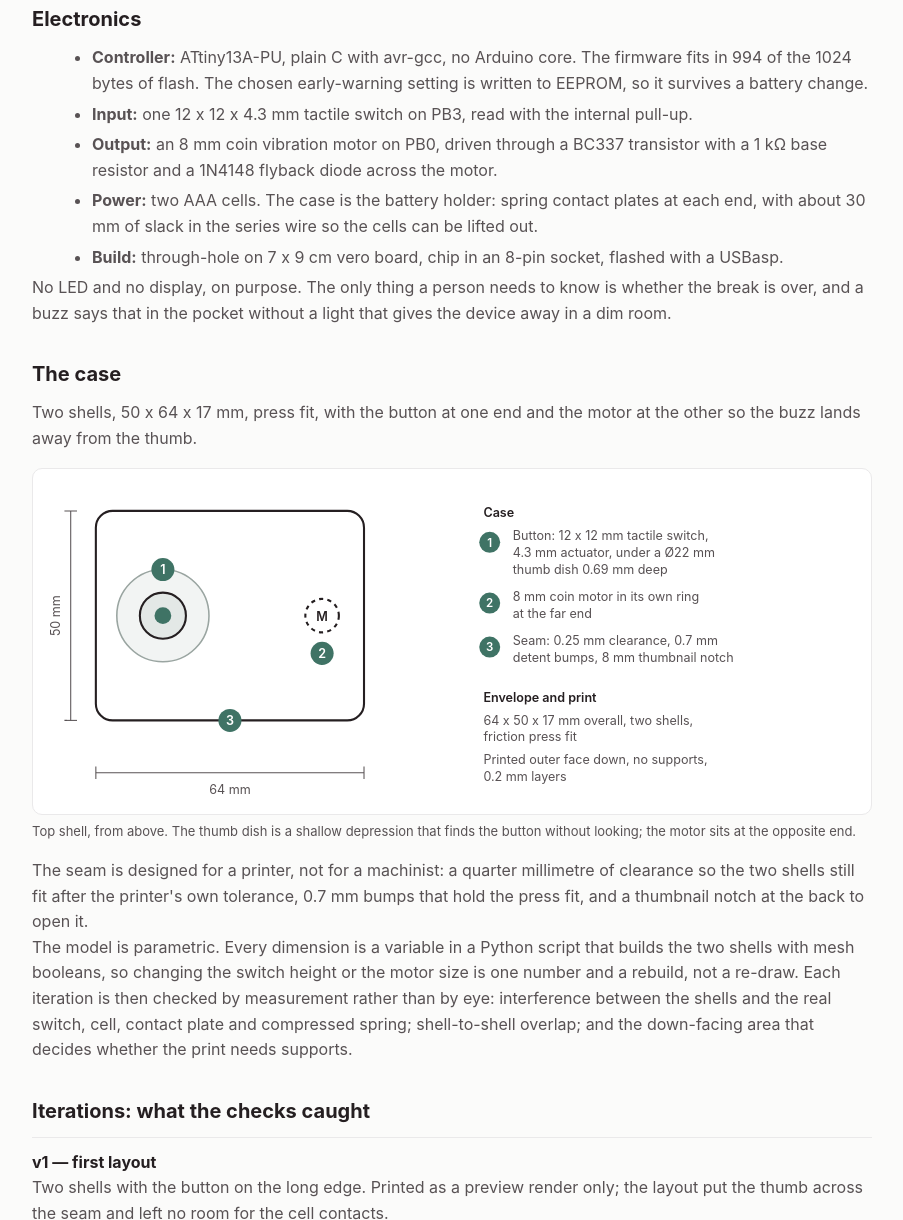
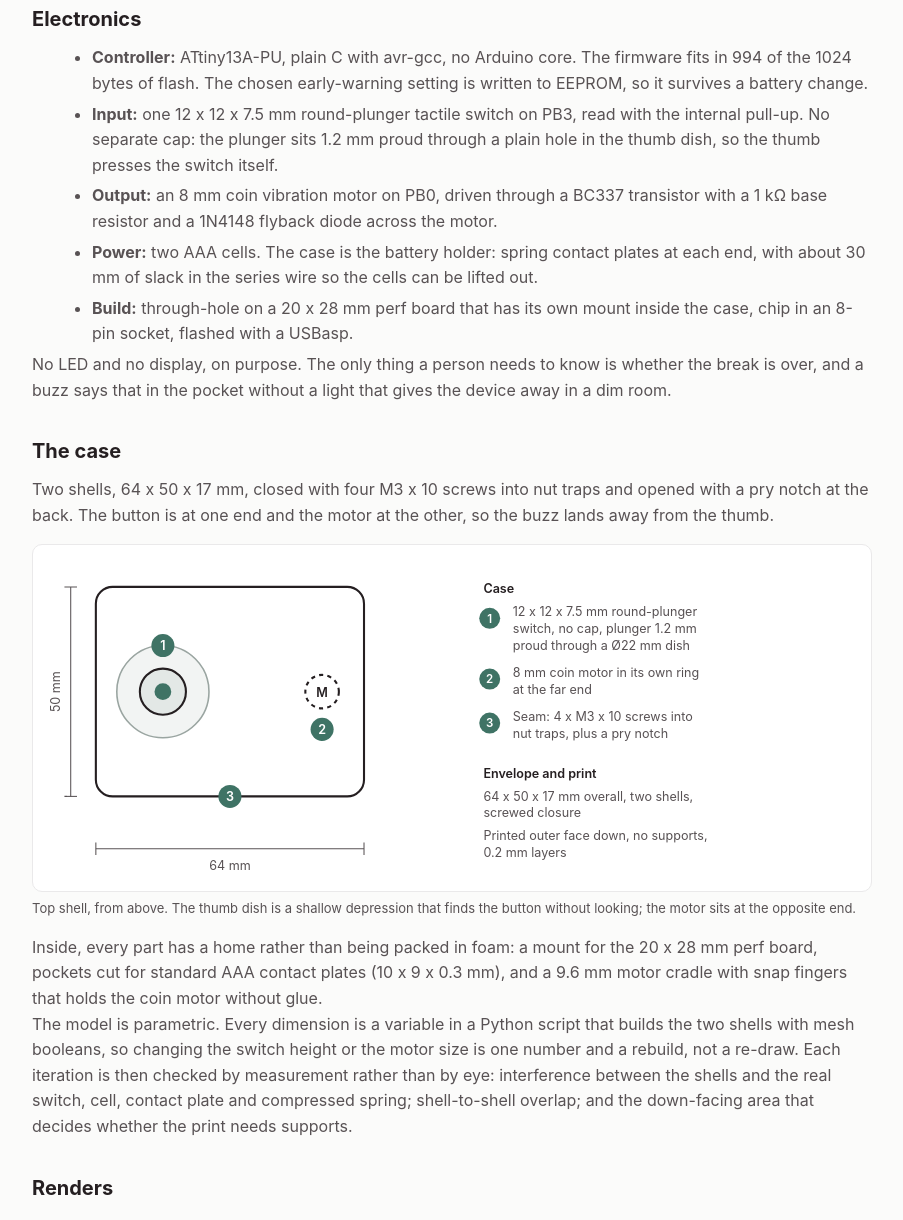
Before and after one commit to mazenibrahimma-ux/mazenibrahimma-ux.github.io, a plain HTML site: page break-timer.html in a window 1280 px wide. Shown: the part 1354-2574 px from the top of the page, without its empty margins (188-1091 px from the left). Drawn offline with Linux system fonts and the light colour scheme.

Commit message:
Update break-timer.html

```diff
--- a/break-timer.html
+++ b/break-timer.html
@@ -31,6 +31,7 @@ th{color:var(--ink);font-size:13px;letter-spacing:.04em;text-transform:uppercase
 td:first-child{color:var(--ink);white-space:nowrap;font-weight:600}
 .fig{margin:16px 0}
 .fig svg{width:100%;height:auto;display:block;background:var(--card);border:1px solid var(--line);border-radius:10px}
+.fig img{width:100%;height:auto;display:block;background:var(--card);border:1px solid var(--line);border-radius:10px}
 .fig figcaption{color:var(--mut);font-size:13px;margin-top:6px}
 .steps{counter-reset:s}
 .step{border-top:1px solid var(--line);padding:12px 0;color:var(--mut)}
@@ -105,17 +106,17 @@ td:first-child{color:var(--ink);white-space:nowrap;font-weight:600}
   <h2>Electronics</h2>
   <ul>
     <li><b>Controller:</b> ATtiny13A-PU, plain C with avr-gcc, no Arduino core. The firmware fits in 994 of the 1024 bytes of flash. The chosen early-warning setting is written to EEPROM, so it survives a battery change.</li>
-    <li><b>Input:</b> one 12 x 12 x 4.3 mm tactile switch on PB3, read with the internal pull-up.</li>
+    <li><b>Input:</b> one 12 x 12 x 7.5 mm round-plunger tactile switch on PB3, read with the internal pull-up. No separate cap: the plunger sits 1.2 mm proud through a plain hole in the thumb dish, so the thumb presses the switch itself.</li>
     <li><b>Output:</b> an 8 mm coin vibration motor on PB0, driven through a BC337 transistor with a 1 kΩ base resistor and a 1N4148 flyback diode across the motor.</li>
     <li><b>Power:</b> two AAA cells. The case is the battery holder: spring contact plates at each end, with about 30 mm of slack in the series wire so the cells can be lifted out.</li>
-    <li><b>Build:</b> through-hole on 7 x 9 cm vero board, chip in an 8-pin socket, flashed with a USBasp.</li>
+    <li><b>Build:</b> through-hole on a 20 x 28 mm perf board that has its own mount inside the case, chip in an 8-pin socket, flashed with a USBasp.</li>
   </ul>
   <p>No LED and no display, on purpose. The only thing a person needs to know is whether the break is over, and a buzz says that in the pocket without a light that gives the device away in a dim room.</p>
 </section>
 
 <section>
   <h2>The case</h2>
-  <p>Two shells, 50 x 64 x 17 mm, press fit, with the button at one end and the motor at the other so the buzz lands away from the thumb.</p>
+  <p>Two shells, 64 x 50 x 17 mm, closed with four M3 x 10 screws into nut traps and opened with a pry notch at the back. The button is at one end and the motor at the other, so the buzz lands away from the thumb.</p>
   <figure class="fig">
     <svg viewBox="0 0 800 330" role="img" aria-label="Dimensioned drawing of the two-shell case: 64 by 50 by 17 mm, with the button and thumb dish at one end and the motor at the other">
       <g font-family="Inter,system-ui,sans-serif" font-size="12" fill="#585254">
@@ -148,9 +149,9 @@ td:first-child{color:var(--ink);white-space:nowrap;font-weight:600}
 
         <circle cx="436" cy="70" r="10" fill="#3f7365"/>
         <text x="436" y="74" text-anchor="middle" fill="#ffffff" font-size="11" font-weight="600">1</text>
-        <text x="458" y="68">Button: 12 x 12 mm tactile switch,</text>
-        <text x="458" y="84">4.3 mm actuator, under a Ø22 mm</text>
-        <text x="458" y="100">thumb dish 0.69 mm deep</text>
+        <text x="458" y="68">12 x 12 x 7.5 mm round-plunger</text>
+        <text x="458" y="84">switch, no cap, plunger 1.2 mm</text>
+        <text x="458" y="100">proud through a Ø22 mm dish</text>
 
         <circle cx="436" cy="128" r="10" fill="#3f7365"/>
         <text x="436" y="132" text-anchor="middle" fill="#ffffff" font-size="11" font-weight="600">2</text>
@@ -159,20 +160,32 @@ td:first-child{color:var(--ink);white-space:nowrap;font-weight:600}
 
         <circle cx="436" cy="170" r="10" fill="#3f7365"/>
         <text x="436" y="174" text-anchor="middle" fill="#ffffff" font-size="11" font-weight="600">3</text>
-        <text x="458" y="168">Seam: 0.25 mm clearance, 0.7 mm</text>
-        <text x="458" y="184">detent bumps, 8 mm thumbnail notch</text>
+        <text x="458" y="168">Seam: 4 x M3 x 10 screws into</text>
+        <text x="458" y="184">nut traps, plus a pry notch</text>
 
         <text x="430" y="222" fill="#251f21" font-weight="600">Envelope and print</text>
         <text x="430" y="244">64 x 50 x 17 mm overall, two shells,</text>
-        <text x="430" y="260">friction press fit</text>
+        <text x="430" y="260">screwed closure</text>
         <text x="430" y="282">Printed outer face down, no supports,</text>
         <text x="430" y="298">0.2 mm layers</text>
       </g>
     </svg>
     <figcaption>Top shell, from above. The thumb dish is a shallow depression that finds the button without looking; the motor sits at the opposite end.</figcaption>
   </figure>
-  <p>The seam is designed for a printer, not for a machinist: a quarter millimetre of clearance so the two shells still fit after the printer's own tolerance, 0.7 mm bumps that hold the press fit, and a thumbnail notch at the back to open it.</p>
+  <p>Inside, every part has a home rather than being packed in foam: a mount for the 20 x 28 mm perf board, pockets cut for standard AAA contact plates (10 x 9 x 0.3 mm), and a 9.6 mm motor cradle with snap fingers that holds the coin motor without glue.</p>
   <p>The model is parametric. Every dimension is a variable in a Python script that builds the two shells with mesh booleans, so changing the switch height or the motor size is one number and a rebuild, not a re-draw. Each iteration is then checked by measurement rather than by eye: interference between the shells and the real switch, cell, contact plate and compressed spring; shell-to-shell overlap; and the down-facing area that decides whether the print needs supports.</p>
+</section>
+
+<section>
+  <h2>Renders</h2>
+  <figure class="fig">
+    <img src="bt-shells.jpg" alt="Both shells rendered: cavity side of the top and bottom shell, and their outer faces">
+    <figcaption>Both shells: cavity side on top, outer faces below. This overview is from the v2/v3 shell family; v3 changed only the battery plate pockets and the hardware inside.</figcaption>
+  </figure>
+  <figure class="fig">
+    <img src="bt-v3-section.jpg" alt="Section through one AAA cell showing contact plate, cell, spring and second plate, with a close-up of the plate pocket">
+    <figcaption>v3, section through one cell: contact plate, AAA cell, compressed spring, plate. The close-up shows the 0.30 mm pocket with the relief slot behind the plate.</figcaption>
+  </figure>
 </section>
 
 <section>
@@ -180,7 +193,7 @@ td:first-child{color:var(--ink);white-space:nowrap;font-weight:600}
   <div class="steps">
     <div class="step"><b>v1 — first layout</b>Two shells with the button on the long edge. Printed as a preview render only; the layout put the thumb across the seam and left no room for the cell contacts.</div>
     <div class="step"><b>v2 — opposite ends</b>Button and motor moved to opposite ends, dish centred on the button. A cross-section check found a real fault: the battery contact plate pockets were cut 1.8 mm deep for plates that are 0.3 mm thick, so the plates would have sat in a trench and the cells would have rattled instead of being held.</div>
-    <div class="step"><b>v3 — the version being printed</b>Pockets cut to 0.30 mm with a shallow relief slot behind each plate, because the plate pin spacing is not published. The pedestals the print shop flagged as loose were filled into the arch. The thumb dish was deepened to a 0.69 mm concentric depression. Verified by interference checks on the plate, cell, spring and shell overlap, and by a down-facing area check on the print orientation.</div>
+    <div class="step"><b>v3 — the version being printed</b>Plate pockets cut to 0.30 mm with a shallow relief slot behind each plate, because the plate pin spacing is not published. The pedestals the print shop flagged as loose were filled into the arch. Added the perf board mount, the 9.6 mm motor cradle with snap fingers, and screw bosses with nut traps for four M3 x 10 screws. The switch changed to the 12 x 12 x 7.5 mm round-plunger type, pressed through a plain hole in the thumb dish. Verified by interference checks on the plate, cell, spring and shell overlap, and by a down-facing area check on the print orientation.</div>
   </div>
   <div class="note">
     <b>Why no supports in the dish.</b> Printed face down, the dish is not a bridge: it is a 0.69 mm void between the part and the build plate, three or four layers at 0.2 mm. The first layers simply land on the bed, and the opening closes from 19 mm down to the 7.8 mm button hole over four layers. The dish will come out slightly shallower than modelled and a little rough inside, which does not matter for a thumb guide. The print instruction is supports off, 0.2 mm layers.
@@ -190,7 +203,7 @@ td:first-child{color:var(--ink);white-space:nowrap;font-weight:600}
 <section>
   <h2>Parts and printing</h2>
   <p>The electronics come from a component shop in Cairo, ordered as a single-unit bill of materials: ATtiny13A-PU, 8-pin socket, BC337, 1N4148, 1 kΩ resistor, RCD0820 8 mm coin motor, AAA contact plate set, two AAA cells and a piece of vero board. Nine lines, about 180 EGP at single-unit prices; the switch and the programmer were already in my kit.</p>
-  <p>The shells are printed in PLA by a local print shop in Cairo, CreatoTech, at 0.2 mm layers with no supports. The first pair is on order from the v3 files; before that, the same shop flagged the loose pedestals in the earlier pair, which v3 fixed.</p>
+  <p>The shells are printed in PLA by CreatoTech, a print shop in Alexandria, at 0.2 mm layers with no supports. The first pair is on order from the v3 files; before that, the same shop flagged the loose pedestals in the earlier pair, which v3 fixed.</p>
 </section>
 
 <section>
```
